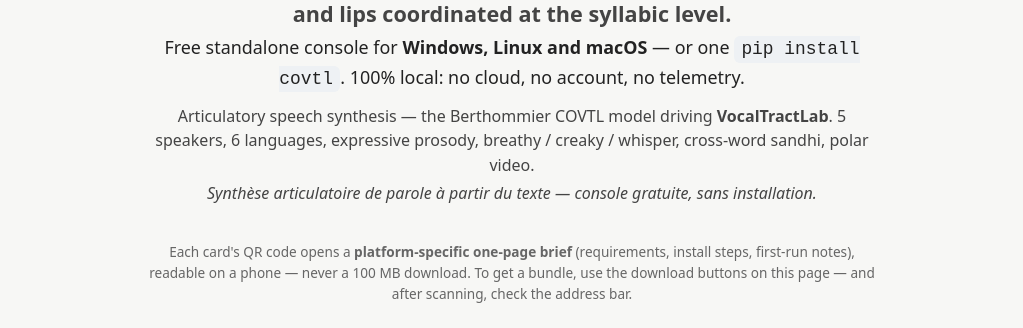
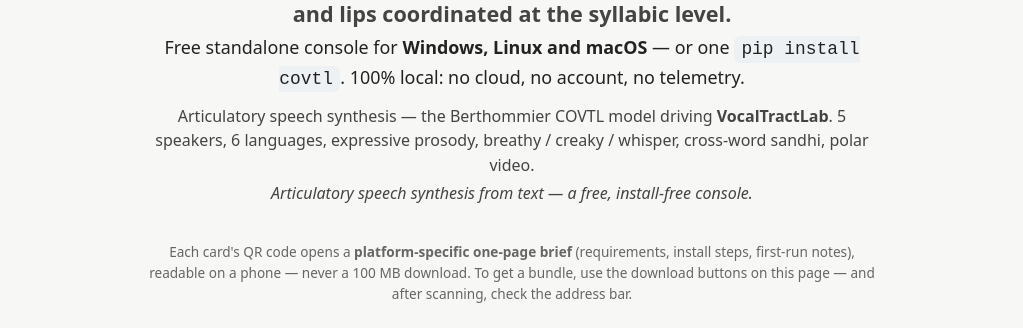
Before and after one commit to FBerthommier/covtl.org, a plain HTML site: page index.html in a window 1280 px wide. Shown: the part 147-475 px from the top of the page, without its empty margins (128-1151 px from the left). Drawn offline with Linux system fonts and the light colour scheme.

Commit message:
page: translate the closing header line to English (EN-US page)

```diff
--- a/index.html
+++ b/index.html
@@ -71,8 +71,8 @@
      model driving <strong>VocalTractLab</strong>. 5 speakers, 6 languages,
      expressive prosody, breathy / creaky / whisper, cross-word sandhi,
      polar video.</p>
-  <p class="fr"><em>Synthèse articulatoire de parole à partir du texte —
-     console gratuite, sans installation.</em></p>
+  <p class="fr"><em>Articulatory speech synthesis from text — a free,
+     install-free console.</em></p>
 </header>
 
 <main>
```
